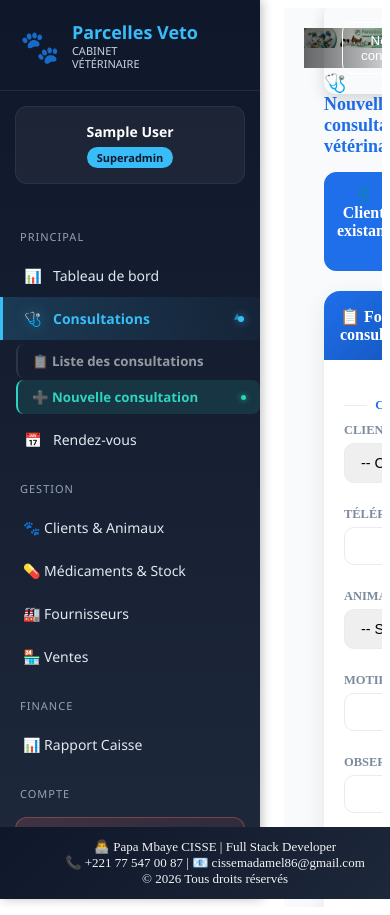
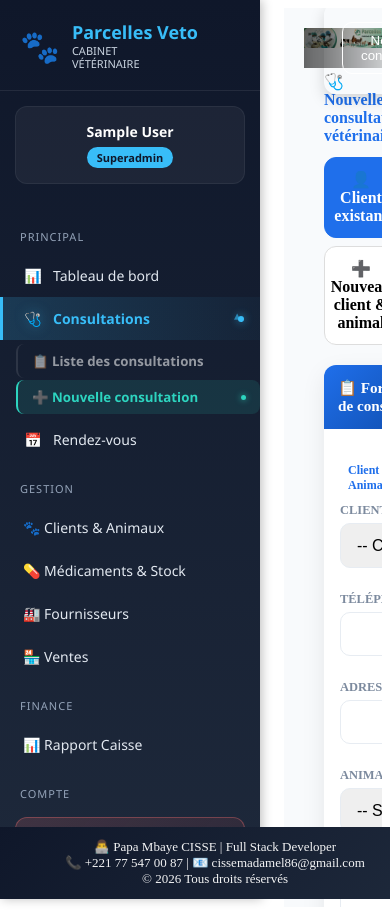
Before and after one commit to caissesosdirtech/Parcelle_veto, a Django app: page /consultations/nouvelle/ in a window 390 px wide. Run offline with Django 5.2, Linux system fonts and the light colour scheme; the visitor is signed in with stand-in values (Sample User, id 1); data that the repository does not hold is empty.

Commit message:
MAJ fichier consultation responsive mobil

```diff
--- a/consultations/templates/consultations/nouvelle_consultation.html
+++ b/consultations/templates/consultations/nouvelle_consultation.html
@@ -53,6 +53,97 @@
     padding:10px 24px; border-radius:10px; border:none; cursor:pointer;
     font-weight:600; font-size:.9rem; background:linear-gradient(135deg,#1f6feb,#0d47a1); color:#fff;
 }
+
+/* ==========================================
+   CSS RESPONSIVE MOBILE & MEDIA QUERIES
+   ========================================== */
+
+/* Gestion générale du container principal */
+.wrapper {
+    display: grid;
+    grid-template-columns: 2fr 1fr;
+    gap: 20px;
+}
+
+/* Grilles par défaut (Desktop) */
+.row-2 { display: grid; grid-template-columns: 1fr 1fr; gap: 12px; }
+.row-3 { display: grid; grid-template-columns: 1fr 1fr 1fr; gap: 12px; }
+
+/* Amélioration de l'accessibilité tactiles (Boutons & Inputs sur Mobile) */
+.form-control, .form-select {
+    width: 100%;
+    padding: 12px; /* Légèrement augmenté pour le confort tactile */
+    border-radius: 10px;
+    border: 1px solid #e7ecf2;
+    font-size: 16px; /* 16px empêche le zoom automatique forcé sur iOS Safari */
+    margin-bottom: 10px;
+    box-sizing: border-box;
+}
+
+.mode-btn {
+    min-height: 48px; /* Taper target conforme aux standards mobiles */
+    display: flex;
+    align-items: center;
+    justify-content: center;
+}
+
+/* --- Media Queries pour Écrans Mobiles (<= 768px) --- */
+@media screen and (max-width: 768px) {
+
+    /* Titre adaptatif */
+    .page-title {
+        font-size: 16px;
+        margin-bottom: 12px;
+    }
+
+    /* Le basculeur de mode passe en pile verticale sur petits écrans si besoin */
+    .mode-switch {
+        flex-direction: column;
+        gap: 8px;
+    }
+
+    /* Passage de la mise en page 2 colonnes à 1 seule colonne */
+    .wrapper {
+        grid-template-columns: 1fr;
+        gap: 16px;
+    }
+
+    /* Passage de toutes les sous-grilles sur une seule colonne */
+    .row-2, .row-3 {
+        grid-template-columns: 1fr;
+        gap: 0px; /* Les marges des inputs suffisent */
+    }
+
+    /* Le résumé passe en bas sous le formulaire */
+    .summary {
+        position: static; /* Désactive le sticky qui prend trop de place en hauteur sur mobile */
+        order: 2; /* S'assure qu'il se place sous le formulaire */
+        padding: 16px;
+        border-radius: 12px;
+    }
+
+    .card {
+        order: 1;
+        border-radius: 12px;
+    }
+
+    .card-header {
+        border-radius: 12px 12px 0 0;
+        padding: 14px;
+        font-size: 0.95rem;
+    }
+
+    .card-body {
+        padding: 16px;
+    }
+
+    /* Modale d'erreur ajustée pour mobile */
+    .modal-box {
+        padding: 20px;
+        width: 92%;
+    }
+}
+
 </style>
 
 <!-- MODAL ERREUR -->
```
